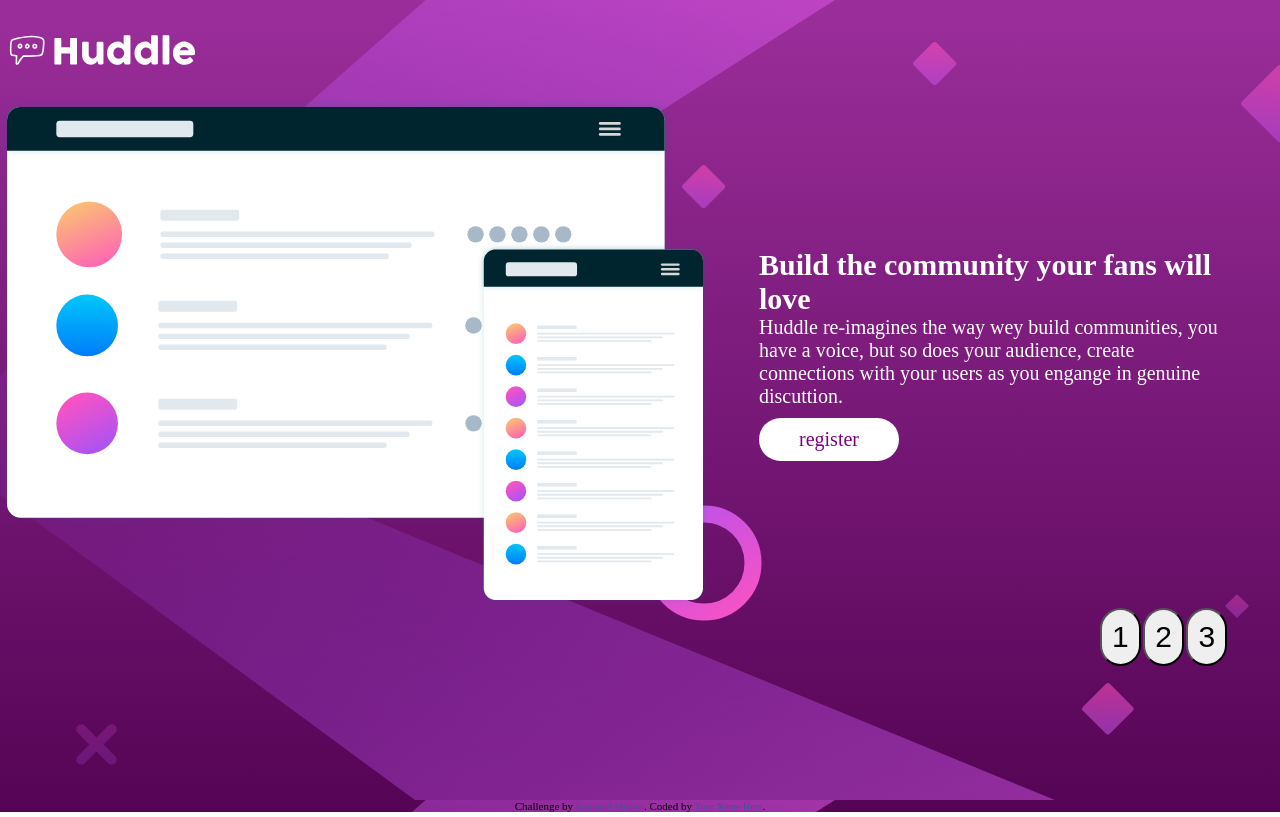
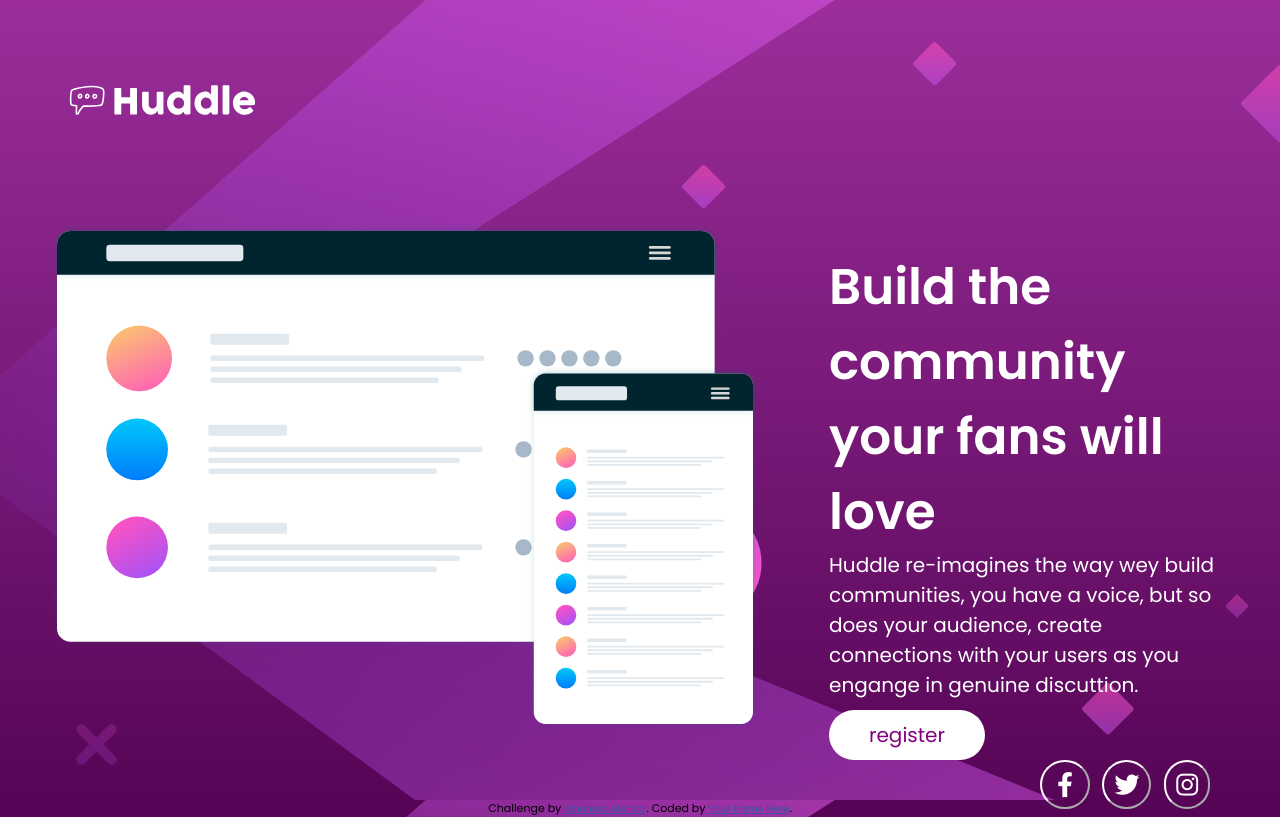
Before and after one commit to ECanek/landing-page, a plain HTML site: page index.html in a window 1280 px wide. Drawn offline with Linux system fonts and the light colour scheme.

Commit message:
correciones de botones

```diff
--- a/index.html
+++ b/index.html
@@ -7,8 +7,11 @@
   <link rel="icon" type="image/png" sizes="32x32" href="./images/favicon-32x32.png">
 
   <title>Frontend Mentor | Huddle landing page with single introductory section</title>
-
+<link rel="stylesheet" href="https://cdnjs.cloudflare.com/ajax/libs/font-awesome/6.0.0/css/all.min.css">
   <link rel="stylesheet" href="./style.css">
+  <link rel="preconnect" href="https://fonts.googleapis.com">
+<link rel="preconnect" href="https://fonts.gstatic.com" crossorigin>
+<link href="https://fonts.googleapis.com/css2?family=Poppins:wght@400;600&display=swap" rel="stylesheet">
 </head>
 <body>
 <div class="contenedor">
@@ -19,25 +22,26 @@
     </div>
     <div class="lateral">
       <div class="lateral-parrafo">
-        <!--Eliminar <br>-->
+
         <h1>Build the community your fans will love</h1>
         <p>Huddle re-imagines the way wey build communities,
         you have a voice, but so does your audience,
         create connections with your users as you engange in genuine discuttion.</p>
+        <div class="contenedor-boton">
+          <!--No usar inline style-->
+          <a href="#" class="boton">register</a>
+        </div>
       </div>
-      <div class="contenedor-boton">
-        <!--No usar inline style-->
-        <a href="#" class="boton">register</a>
+
+      <div class="botones-final" >
+        <button class="boton-circular"><i class="fa-brands fa-facebook-f"></i></button>
+        <button class="boton-circular"><i class="fa-brands fa-twitter"></i></button>
+        <button class="boton-circular"><i class="fa-brands fa-instagram"></i></button>
       </div>
     </div>
   </div>
-  <div class="botones-final" >
-    <button class="boton-circular">1</button>
-    <button class="boton-circular">2</button>
-    <button class="boton-circular">3</button>
-  </div>
-  <!-- Eliminar div
-  <div class="pie"></div> -->
+
+
 </div>
 <footer>
   <p class="attribution">
--- a/style.css
+++ b/style.css
@@ -10,6 +10,7 @@
 body {
  background: url("./images/bg-desktop.svg"), linear-gradient(0deg, rgb(85, 4, 85), rgb(155, 46, 155));
  width: 100vw;
+ font-family: 'Poppins', sans-serif;
 }
 
 /*
@@ -27,33 +28,46 @@ body {
 
 .cabecera{
  height: 10rem;
+ padding-left: 6rem;
 }
 
 .main-content {
  display: flex;
  justify-content: space-around;
  align-items: center;
+ max-width: 200rem;
+
 }
 
 .cabecera img{
-    width: 20rem;
-    height:10rem;
+    max-width:20rem;
+    height:20rem;
+
+}
+.contenido img{
+    padding-left:5rem ;
+    padding-right: 5rem;
+    padding-top: 10rem;
+    padding-bottom: 5rem;
 
 }
 .lateral{
-    padding-left: 5rem;
-    padding-right: 5rem;
+    padding-left: 2rem;
+    padding-right: 6rem;
+    padding-top: 15rem;
+
 }
 
 .lateral h1{
-    font-family: poppins;
     color: white;
-    font-size: 30px;
+    font-size: 5rem;
+    font-weight: 600;
+
 }
 .lateral p{
     color: white;
-    font-family: poppins;
-    font-size: 20px;
+    font-size: 2rem;
+    font-weight: 400;
 }
 
 
@@ -62,20 +76,31 @@ body {
     text-decoration: none;
     background: white;
     color: purple;
-    border-radius: 30px;
-    font-size: 20px;
+
+    /*Convertir a unidades relatvas*/
+    border-radius: 3rem;
+    font-size: 2rem;
     font-weight: normal;
     text-align: center;
-    padding: 10px 40px;
+    /* padding: top/bottom right/left; */
+    padding: 1rem 4rem;
+    /*
+    * padding: 10px 40px 10px 40px;
+    * padding-top: 10px;
+    * padding-left: 40px;
+    * padding-bottom: 10px;
+    * padding-right: 40px;
+    */
     display: inline-block;
     margin-top: 1rem;
 
 }
-
-button:hover {
-    background-color: firebrick;
+a:hover{
+    background-color: rgb(228, 119, 173);
+    color: white;
 }
 
+/* pseudoclase :hover -> Cuando el usuario se situa con el mouse por encima del elemento */
 /*
 * Pseudoclase: En algunos html indican alguna accion de usuario a un elemnto.
 * :hover
@@ -83,27 +108,59 @@ button:hover {
 * :visited
 * :focus
 */
+
+button:hover {
+    /*Cambiar color */
+
+    background-color: rgb(228, 119, 173);
+
+
+}
+
+
 .lateral {
     height: 100%;
     display: flex;
     flex-direction: column;
-    justify-content: center;
+    justify-content: space-between;
+
 }
 
 .botones-final {
-    padding-left: 110rem;
+    /*padding-left: 110rem;*/
     /* Evitar usar reglas absolutas*/
     /*margin-left: 1170px;*/
+    align-self: flex-end;
+
 }
 
 .boton-circular {
     border-radius: 5rem;
     font-size: 3rem;
     font-weight: normal;
-    text-justify: unset;
+    background-color: transparent;
+    color: white;
+    border-color: white;
+    margin-right: 1rem;
+
+
+
+}
+.boton-circular:hover{
+    cursor: pointer;
+
+
+}
+.fa-twitter, .fa-instagram{
+    font-size: 2.5rem;
     padding: 1rem;
+
 }
+.fa-facebook-f{
+    font-size: 2.5rem;
+    padding: 1rem 1.5rem;
 
+}
 .attribution { font-size: 11px; text-align: center; }
 .attribution a { color: hsl(228, 45%, 44%); }
 
```
